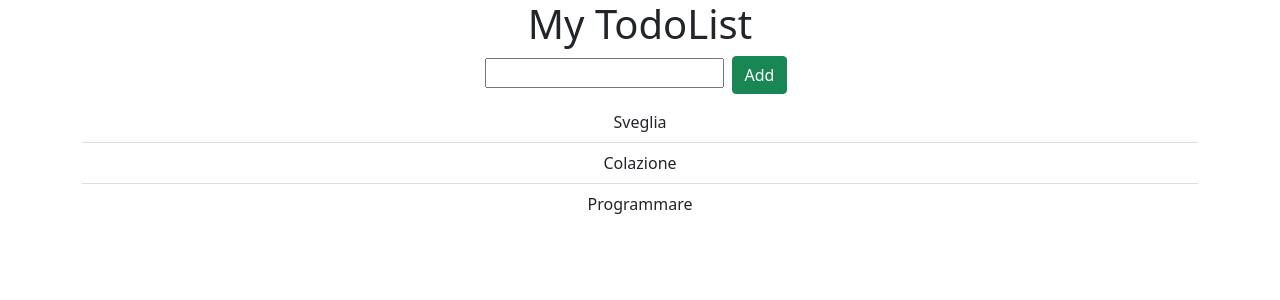
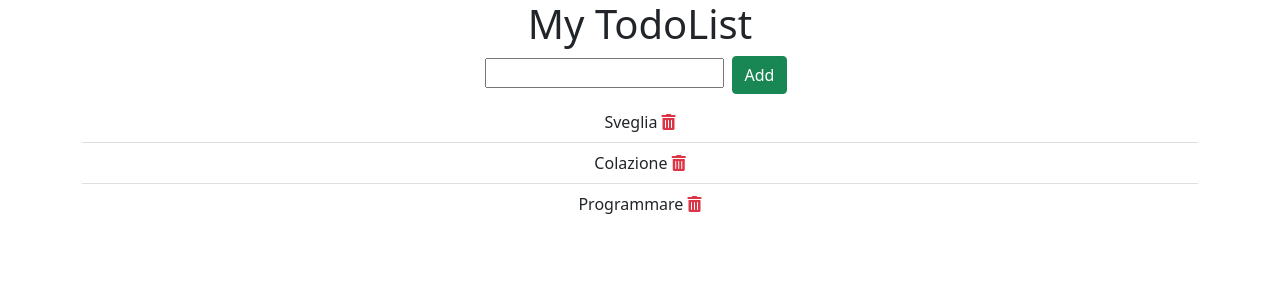
Before and after one commit to Forklein/todolist-react, a React (Create React App) app: page / in a window 1280 px wide. Shown: the top 300 px of the page. Built offline with nearby package versions, Linux system fonts and the light colour scheme.

Commit message:
Add delete

```diff
--- a/package.json
+++ b/package.json
@@ -7,6 +7,7 @@
     "@testing-library/jest-dom": "^4.2.4",
     "@testing-library/react": "^9.5.0",
     "@testing-library/user-event": "^7.2.1",
+    "boostrap": "^2.0.0",
     "bootstrap": "^5.1.3",
     "react": "^17.0.2",
     "react-dom": "^17.0.2",
--- a/src/App.css
+++ b/src/App.css
@@ -1 +1,2 @@
 @import 'bootstrap/dist/css/bootstrap.css';
+@import url('https://cdnjs.cloudflare.com/ajax/libs/font-awesome/5.6.0/css/all.min.css');
--- a/src/App.js
+++ b/src/App.js
@@ -55,6 +55,15 @@ function App({ dispatch, todolist }) {
     );
   }
 
+  const delTodo = (i) => {
+    dispatch({
+      type: 'delTodo',
+      payload: {
+        index: i
+      }
+    })
+  }
+
 
   return (
     <div className="container text-center">
@@ -68,7 +77,7 @@ function App({ dispatch, todolist }) {
         </div>
       </div>
       <ul className="list-group list-group-flush">
-        {todolist.map((todo) => <li key={todo.id} className="list-group-item">{todo.name}</li>)}
+        {todolist.map((todo, index) => <li key={todo.id} className="list-group-item">{todo.name} <i onClick={(e) => delTodo(index)} className="fas fa-trash-alt text-danger"></i></li>)}
       </ul>
     </div >
   );
--- a/src/store.js
+++ b/src/store.js
@@ -25,6 +25,8 @@ const reducer = (state, action) => {
                 id: action.payload.id
             }
             return [...state, newTodo];
+        case 'delTodo':
+            return state.splice(0, action.payload.index);
         default:
             return state;
     }
```
Also changed, not shown: 1 other file (tests, documents, lock files or other folders).
